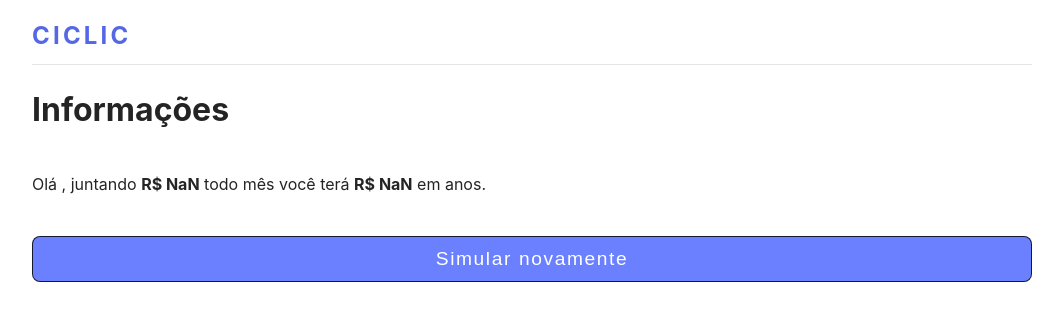
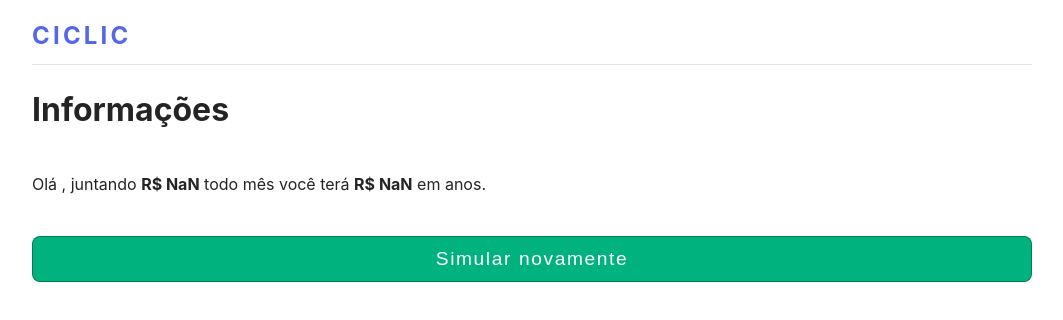
Before and after one commit to LivHelen12/ciclic-challenge, a React (Vite) app: page /information in a window 1280 px wide. Shown: the top 320 px of the page, without its empty margins (108-1171 px from the left). Built offline with nearby package versions, Linux system fonts and the light colour scheme; no server answers.

Commit message:
Create description button style.

```diff
--- a/src/components/Description/DescriptionActions/index.tsx
+++ b/src/components/Description/DescriptionActions/index.tsx
@@ -1,11 +1,12 @@
 import { HTMLAttributes } from "react";
+import "./style.scss";
 interface FormActionProps extends HTMLAttributes<HTMLButtonElement> {
   children: string;
 }
 
 export function DescriptionAction({ children, ...props }: FormActionProps) {
   return (
-    <button type="submit" className="button" {...props}>
+    <button type="submit" className="btnDescription" {...props}>
       {children}
     </button>
   );
--- /dev/null
+++ b/src/components/Description/DescriptionActions/style.scss
@@ -0,0 +1,21 @@
+.btnDescription {
+  background-color: #00b37e;
+  color: #fff;
+  font-size: 1.2rem;
+  padding: .7rem 0;
+
+  letter-spacing: .1rem;
+
+  border-radius: .5rem;
+  border: 1px solid rgba($color: #000000, $alpha: .3);
+
+  margin-top: 1.5rem;
+
+  cursor: pointer;
+
+  transition: .5s ease-in;
+
+  &:hover {
+    background-color: #00875f;
+  }
+}
```
